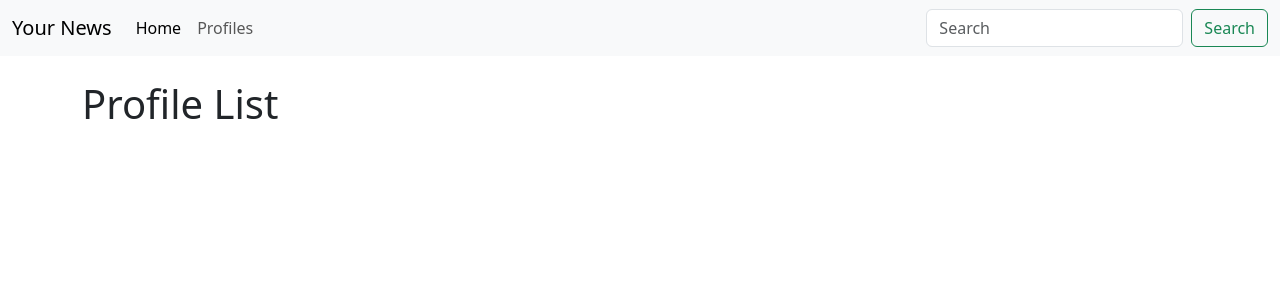
After one commit to sacarr98/NewsStories, a Django app: page /profile_list/ in a window 1280 px wide. The commit adds this page. Shown: the top 300 px of the page. Run offline with Django 5.2, Linux system fonts and the light colour scheme.

Commit message:
create page to display list of profiles

```diff
--- a/yournews/templates/navbar.html
+++ b/yournews/templates/navbar.html
@@ -10,7 +10,7 @@
             <a class="nav-link active" aria-current="page" href="#">Home</a>
           </li>
           <li class="nav-item">
-            <a class="nav-link" href="#">Link</a>
+            <a class="nav-link" href="{% url 'profile_list' %}">Profiles</a>
           </li>
         </ul>
         <form class="d-flex" role="search">
--- /dev/null
+++ b/yournews/templates/profile_list.html
@@ -0,0 +1,5 @@
+{% extends 'base.html' %}
+
+{% block content %}
+<h1>Profile List</h1>
+{% endblock %}
--- a/yournews/urls.py
+++ b/yournews/urls.py
@@ -3,4 +3,5 @@ from . import views
 
 urlpatterns = [
     path('', views.home, name="home"),
+    path('profile_list/', views.profile_list, name='profile_list'),
 ]
--- a/yournews/views.py
+++ b/yournews/views.py
@@ -1,4 +1,9 @@
 from django.shortcuts import render
+
 
 def home(request):
     return render(request, 'home.html', {})
+
+
+def profile_list(request):
+    return render(request, 'profile_list.html')
```
